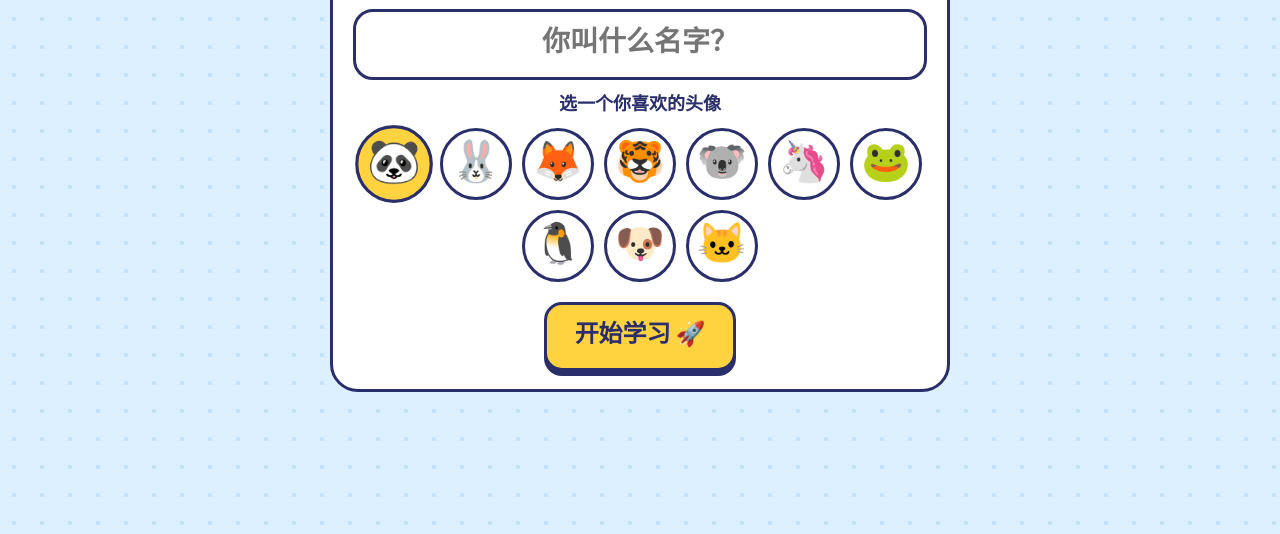
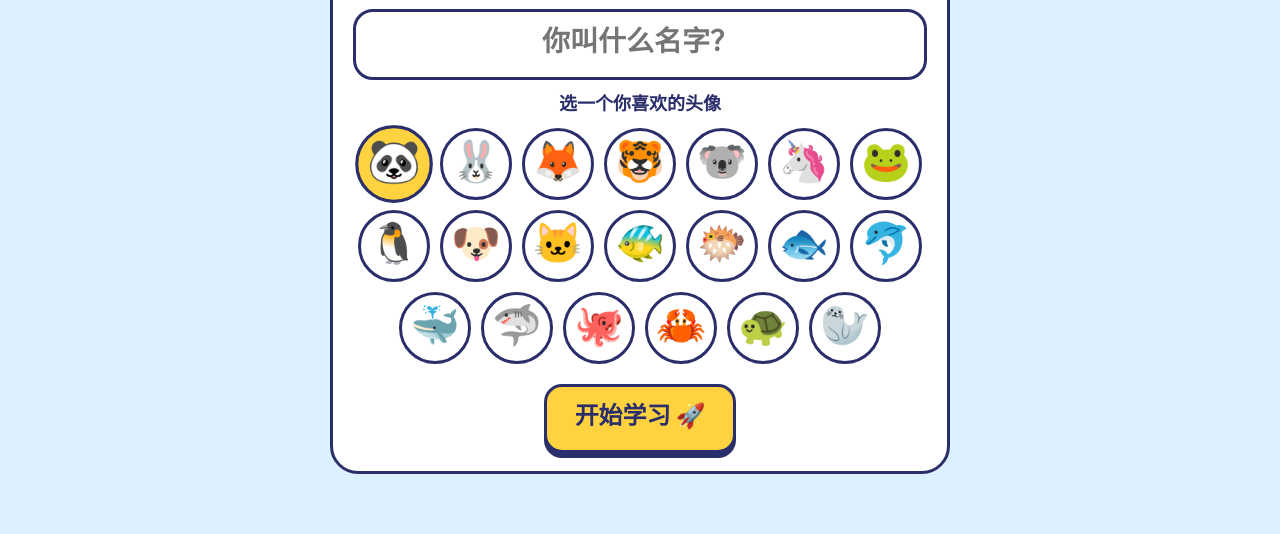
Before and after one commit to SCLim999/kidlearning-, a plain HTML site: page index.html in a window 1280 px wide. Shown: the part 275-809 px from the top of the page. Drawn offline with Linux system fonts and the light colour scheme.

Commit message:
Add sea-animal avatars (fish, dolphin, whale, octopus, crab, turtle, seal)
Co-Authored-By: Claude Opus 5.5 <noreply@anthropic.com>
Claude-Session: https://claude.ai/code/session_01C398BXpHPHNNCJy8BYxujp

```diff
--- a/index.html
+++ b/index.html
@@ -478,7 +478,8 @@ const MODES={
 const STICKERS=[{n:5,e:'🌱',zh:'发芽啦'},{n:15,e:'🐣',zh:'小鸡破壳'},{n:30,e:'🦋',zh:'蝴蝶飞飞'},{n:50,e:'🚀',zh:'火箭出发'},{n:80,e:'🦄',zh:'独角兽'},{n:120,e:'🏰',zh:'梦幻城堡'},{n:170,e:'🐉',zh:'小飞龙'},{n:230,e:'🌍',zh:'环游世界'},{n:300,e:'👑',zh:'学习小国王'},{n:400,e:'🏆',zh:'超级冠军'}];
 const LEVELS=['小种子 Seed','小嫩芽 Sprout','小树苗 Sapling','小树 Little tree','大树 Big tree','开花啦 Blossom','结果啦 Fruit tree','森林之王 Forest king'];
 const CHEER=[['Great job!','Bagus!','太棒了！'],['Well done!','Syabas!','做得好！'],['Super!','Hebat!','好厉害！'],['You got it!','Betul!','答对了！']];
-const AVAS=['🐼','🐰','🦊','🐯','🐨','🦄','🐸','🐧','🐶','🐱'];
+const AVAS=['🐼','🐰','🦊','🐯','🐨','🦄','🐸','🐧','🐶','🐱',
+  '🐠','🐡','🐟','🐬','🐳','🦈','🐙','🦀','🐢','🦭'];
 const MASTER=3;
 
 /* ---------------- state ---------------- */
```
